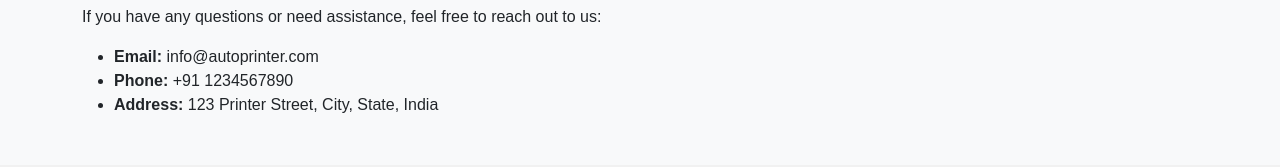
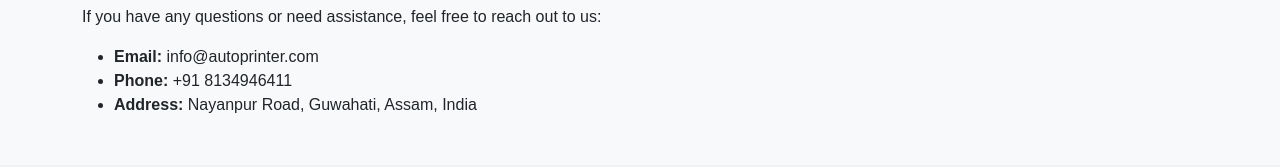
Before and after one commit to Coder-Rahul-Y/AutoPrinter, a plain HTML site: page contact.html in a window 1280 px wide. Shown: the part 155-322 px from the top of the page. Drawn offline with nearby package versions, Linux system fonts and the light colour scheme.

Commit message:
Update contact.html

```diff
--- a/contact.html
+++ b/contact.html
@@ -38,8 +38,8 @@
         <p>If you have any questions or need assistance, feel free to reach out to us:</p>
         <ul>
             <li><strong>Email:</strong> info@autoprinter.com</li>
-            <li><strong>Phone:</strong> +91 1234567890</li>
-            <li><strong>Address:</strong> 123 Printer Street, City, State, India</li>
+            <li><strong>Phone:</strong> +91 8134946411</li>
+            <li><strong>Address:</strong> Nayanpur Road, Guwahati, Assam, India</li>
         </ul>
     </main>
     <footer class="mt-5 text-center">
```
